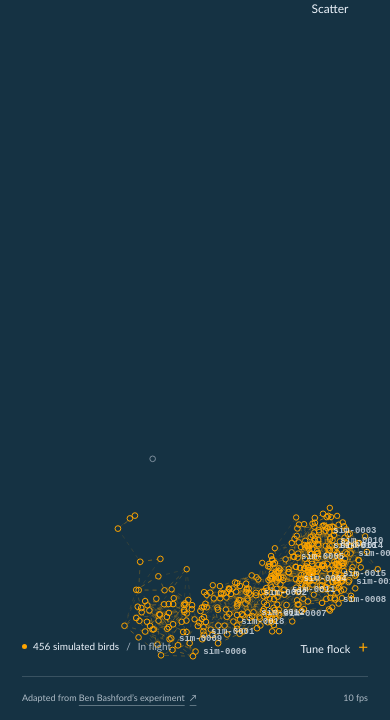
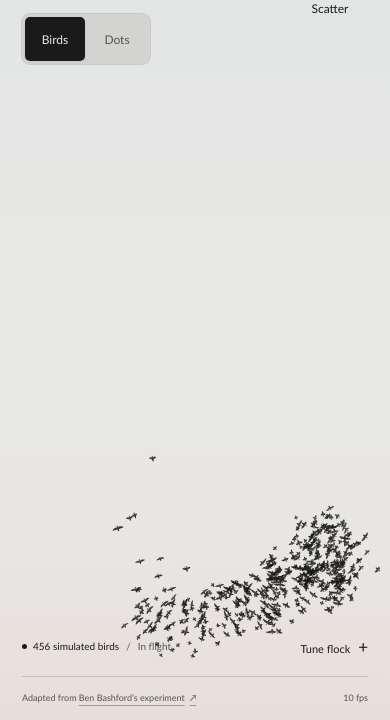
Before and after one commit to Tobybarnes/murmuration, a website with bundled scripts: page index.html in a window 390 px wide. Shown: the part 124-844 px from the top of the page. Built offline with nearby package versions, Linux system fonts and the light colour scheme; animation ran at ten frames a second.

Commit message:
Add bird and dot views with responsive study controls

```diff
--- a/index.html
+++ b/index.html
@@ -4,7 +4,7 @@
   <meta charset="UTF-8">
   <meta name="viewport" content="width=device-width, initial-scale=1, viewport-fit=cover">
   <meta name="theme-color" content="#153243">
-  <meta name="description" content="An ambient flocking experiment. Explore a living cloud of dots with sixteen controls for movement, connections and light.">
+  <meta name="description" content="An ambient flocking experiment. Watch a flock of birds bank, glide and wheel through the sky. Switch to the original dots and tune the movement.">
   <title>Murmuration</title>
   <link rel="icon" href="/favicon.svg" type="image/svg+xml">
   <link rel="stylesheet" href="/src/style.css">
@@ -12,12 +12,16 @@
 </head>
 <body>
   <main aria-label="Murmuration visualizer">
-    <canvas id="flock" aria-label="Animated flock of simulated dots. Hold a pointer on the canvas to attract them."></canvas>
+    <canvas id="flock" aria-label="Animated flock of simulated birds. Hold a pointer on the canvas to attract them."></canvas>
     <header class="top interface">
       <div class="identity">
-        <span class="eyebrow">Flocking study <span class="edition">/ 001</span></span>
+        <span class="eyebrow">Sky study <span class="edition">/ 002</span></span>
         <h1>Murmuration<span class="title-dot">.</span></h1>
-        <p>An ambient flocking experiment.</p>
+        <p id="study-note">Wingbeats, glides and turns in open sky.</p>
+        <div class="appearance" role="group" aria-label="Flock appearance">
+          <button id="view-birds" type="button" aria-pressed="true">Birds</button>
+          <button id="view-dots" type="button" aria-pressed="false">Dots</button>
+        </div>
       </div>
       <div class="toolbar" aria-label="Playback controls">
         <button id="pause" type="button" aria-pressed="false" title="Pause animation (Space)">Pause</button>
@@ -40,6 +44,7 @@
       </div>
       <section id="settings" class="settings" aria-label="Flock settings" hidden>
         <div class="settings-heading"><h2>Flock settings</h2><div><button id="reset" type="button" title="Reset all sixteen controls (R)">Reset</button><button id="settings-close" class="icon-button" aria-label="Close settings" type="button">×</button></div></div>
+        <div class="drawing-options"><span>Drawing</span><button id="overlays" type="button" aria-pressed="false">Connections off</button><span class="drawing-hint">Links and labels reveal the flock’s structure.</span></div>
         <div id="faders" class="faders"></div>
         <div class="settings-foot"><span class="key-hints">Space pause · S scatter · R reset · H hide · F fullscreen</span></div>
       </section>
--- a/src/main.js
+++ b/src/main.js
@@ -1,11 +1,17 @@
 import { PARAMS } from './parameters.js';
 import { createSimulation } from './simulation.js';
-import { FADERS_KEY, writeJSON, readFaders } from './storage.js';
+import { FADERS_KEY, writeJSON, readFaders, readJSON } from './storage.js';
 
 const $ = (id) => document.getElementById(id);
 const canvas = $('flock');
 const defaults = PARAMS.map(p => p.def);
-let values = readFaders(defaults);
+// The bird study opens against a light sky; saved flock controls still win.
+const openingValues = [...defaults];
+openingValues[15] = 1;
+let values = readFaders(openingValues);
+const APPEARANCE_KEY = 'murmuration.v1.appearance';
+let appearance = readJSON(APPEARANCE_KEY, 'birds') === 'dots' ? 'dots' : 'birds';
+let overlays = appearance === 'dots';
 const reducedMotion = window.matchMedia('(prefers-reduced-motion: reduce)');
 let paused = reducedMotion.matches;
 let sim;
@@ -22,7 +28,8 @@ const controls = PARAMS.map((parameter, index) => {
   input.id = `fader-${parameter.key}`;
   input.setAttribute('aria-orientation', 'vertical');
   const label = document.createElement('label');
-  label.htmlFor = input.id; label.textContent = parameter.label;
+  label.htmlFor = input.id;
+  label.textContent = parameter.key === 'count' ? 'Flock' : parameter.key === 'size' ? 'Bird size' : parameter.label;
   const output = document.createElement('output');
   output.htmlFor = input.id;
   output.setAttribute('aria-hidden', 'true');
@@ -30,7 +37,7 @@ const controls = PARAMS.map((parameter, index) => {
   input.addEventListener('dblclick', () => setParameter(index, parameter.def));
   fader.append(number, input, label, output);
   $('faders').append(fader);
-  return { input, output };
+  return { input, output, label };
 });
 
 function luminance(color) {
@@ -86,6 +93,24 @@ function setPaused(next) {
   $('play-state').textContent = paused ? 'At rest' : 'In flight';
   document.body.classList.toggle('paused', paused);
 }
+function setAppearance(next) {
+  appearance = next;
+  overlays = appearance === 'dots';
+  sim?.setAppearance(appearance);
+  writeJSON(APPEARANCE_KEY, appearance);
+  syncAppearance();
+}
+function syncAppearance() {
+  document.body.dataset.appearance = appearance;
+  canvas.dataset.appearance = appearance;
+  canvas.setAttribute('aria-label', `Animated flock of simulated ${appearance === 'birds' ? 'birds' : 'dots'}. Hold a pointer on the canvas to attract them.`);
+  $('view-birds').setAttribute('aria-pressed', String(appearance === 'birds'));
+  $('view-dots').setAttribute('aria-pressed', String(appearance === 'dots'));
+  $('study-note').textContent = appearance === 'birds' ? 'Wingbeats, glides and turns in open sky.' : 'The original flock, drawn as connected dots.';
+  $('overlays').setAttribute('aria-pressed', String(overlays));
+  $('overlays').textContent = overlays ? 'Connections on' : 'Connections off';
+  controls[9].label.textContent = appearance === 'birds' ? 'Bird size' : 'Dot size';
+}
 function toggleSettings(open = $('settings').hidden) {
   $('settings').hidden = !open;
   $('settings-toggle').setAttribute('aria-expanded', String(open));
@@ -115,7 +140,7 @@ function reset() {
 syncControls();
 try {
   sim = createSimulation(canvas, {
-    values, paused,
+    values, paused, appearance,
     onStats({ count, fps }) {
       $('count').textContent = count.toLocaleString('en-US');
       $('fps').textContent = `${Math.round(fps)} fps`;
@@ -138,9 +163,17 @@ try {
   console.error(error);
 }
 setPaused(paused);
+syncAppearance();
 if (paused) notice('Motion is paused to match your device settings. Resume when you’re ready.');
 reducedMotion.addEventListener('change', event => { if (event.matches) setPaused(true); });
 
+$('view-birds').addEventListener('click', () => setAppearance('birds'));
+$('view-dots').addEventListener('click', () => setAppearance('dots'));
+$('overlays').addEventListener('click', () => {
+  overlays = !overlays;
+  sim?.setOverlays(overlays);
+  syncAppearance();
+});
 $('pause').addEventListener('click', () => setPaused(!paused));
 $('scatter').addEventListener('click', () => { sim?.scatter(); notice('Flock scattered.'); });
 $('reset').addEventListener('click', reset);
--- a/src/renderers/canvas.js
+++ b/src/renderers/canvas.js
@@ -2,6 +2,19 @@ import { drawBird } from './birds.js';
 
 const TAU = Math.PI * 2;
 const rgb = (c, a = 1) => a >= 1 ? `rgb(${c[0]},${c[1]},${c[2]})` : `rgba(${c[0]},${c[1]},${c[2]},${a})`;
+
+function luminance(colour) {
+  const channels = colour.map(channel => {
+    const value = channel / 255;
+    return value <= 0.04045 ? value / 12.92 : ((value + 0.055) / 1.055) ** 2.4;
+  });
+  return channels[0] * 0.2126 + channels[1] * 0.7152 + channels[2] * 0.0722;
+}
+function birdColour(colours) {
+  const background = luminance(colours.bg), foreground = luminance(colours.fg);
+  const contrast = (Math.max(background, foreground) + 0.05) / (Math.min(background, foreground) + 0.05);
+  return contrast >= 3 ? rgb(colours.fg) : background > 0.22 ? 'rgb(32,41,44)' : 'rgb(223,228,224)';
+}
 
 // Read the scene's reusable projection directly. Rendering never updates time,
 // position, identity or wing phase, including when a paused view is redrawn.
@@ -52,7 +65,8 @@ export function createCanvasRenderer(ctx) {
 
     if (appearance === 'birds') {
       // Alpha follows depth. Reusing scene order avoids a sort/copy per frame.
-      for (const bird of birds) drawBird(ctx, bird, { colour: rgb(C.fg), alpha: bird.alpha });
+      const colour = birdColour(C);
+      for (const bird of birds) drawBird(ctx, bird, { colour, alpha: bird.alpha });
     } else {
       ctx.lineWidth = 1;
       ctx.fillStyle = rgb(C.bg);
--- a/src/style.css
+++ b/src/style.css
@@ -68,3 +68,20 @@ body.interface-hidden .interface { opacity:0; transform:translateY(-8px); pointe
 
 @media(max-width:600px) { .toolbar { display:grid; grid-template-columns:44px 44px; } .toolbar #pause { grid-column:1 / -1; margin-right:0; } .toolbar #scatter { position:static; grid-column:1 / -1; order:5; } .toolbar #fullscreen { display:inline-flex; } }
 @media(max-width:340px) { h1 { font-size:30px; } .identity p { font-size:9px; } }
+
+/* A quiet field study: the birds occupy the page, controls sit at its edges. */
+.appearance { display:inline-flex; gap:2px; padding:3px; margin-top:20px; pointer-events:auto; border-radius:8px; background:color-mix(in srgb,var(--bg) 90%,var(--fg)); box-shadow:0 0 0 1px color-mix(in srgb,var(--fg) 13%,transparent); }
+.appearance button { min-width:68px; padding-inline:18px; border-radius:5px; color:var(--muted); }
+.appearance button[aria-pressed="true"] { background:var(--fg); color:var(--bg); box-shadow:0 1px 3px #00000010; }
+.drawing-options { display:flex; align-items:center; flex-wrap:wrap; gap:14px; padding:4px 0 16px; font-size:11px; }
+.drawing-options>span:first-child { color:var(--muted); }
+.drawing-options button { padding-inline:13px; box-shadow:0 0 0 1px color-mix(in srgb,var(--fg) 20%,transparent); }
+.drawing-options button[aria-pressed="true"] { background:color-mix(in srgb,var(--accent) 13%,transparent); }
+.drawing-hint { color:var(--muted); }
+@media(max-width:600px) {
+  .appearance { margin-top:17px; }
+  .appearance button { min-width:60px; padding-inline:12px; }
+  .identity p { max-width:26ch; line-height:1.6; }
+  .drawing-options { gap:10px; padding-bottom:14px; }
+  .drawing-hint { flex-basis:100%; }
+}
```
Also changed, not shown: docs/branches/realistic-birds.md (+9 -1 lines).
